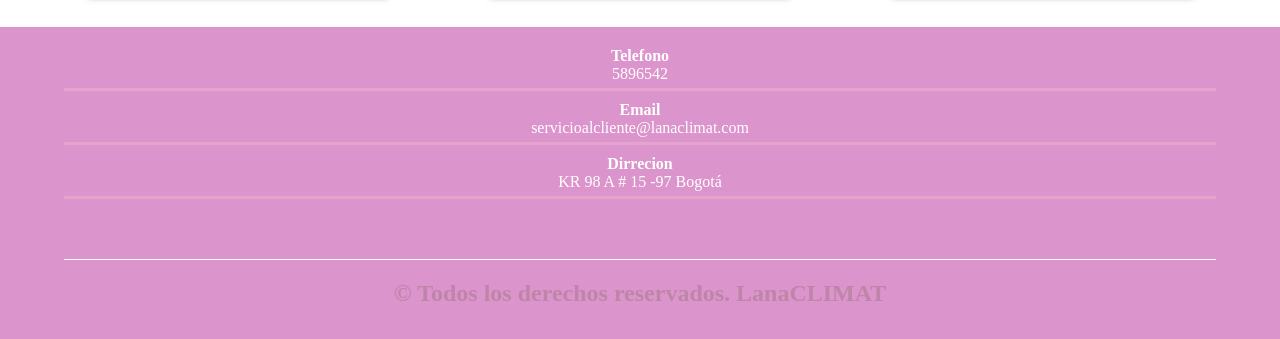
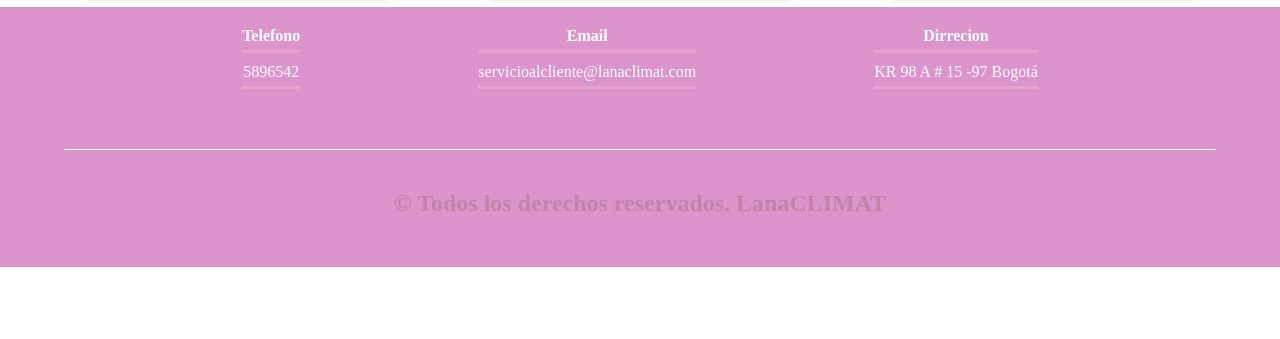
Before and after one commit to susilcx/ProyectoLC, a plain HTML site: page index.html in a window 1280 px wide. Shown: the part 1422-1761 px from the top of the page. After the commit the page ends 1689 px from the top, so only its background shows below. Drawn offline with nearby package versions, Linux system fonts and the light colour scheme.

Commit message:
Adaptación footer - Susana L

```diff
--- a/index.css
+++ b/index.css
@@ -292,3 +292,41 @@
     padding: 20px 0 ;
     color: #be85a8;
 }
+@media (min-width: 769px) {
+
+    footer{
+        background: #dc94cc;
+        padding: 20px 0px 30px 0px;
+        margin: auto;
+        overflow: hidden;
+    }
+    .contenedor_footer{
+        display:flex;
+        flex-direction: row;
+        width: 90%;
+        justify-content: space-evenly;
+        margin:auto;
+        padding-bottom: 50px;
+        border-bottom: 1px solid #fff;
+
+    }
+
+    .cont{
+        text-align: center;
+    }
+
+    .cont h4{
+        color: #fff;
+        border-bottom: 3px solid #e5a4cb;
+        padding-bottom: 5px;
+        margin-bottom: 10px;
+    }
+
+
+    .final{
+        text-align: center;
+        font-size: 24px;
+        margin: 20px 0 0 0;
+        color: #be85a8;
+    }
+}
```
